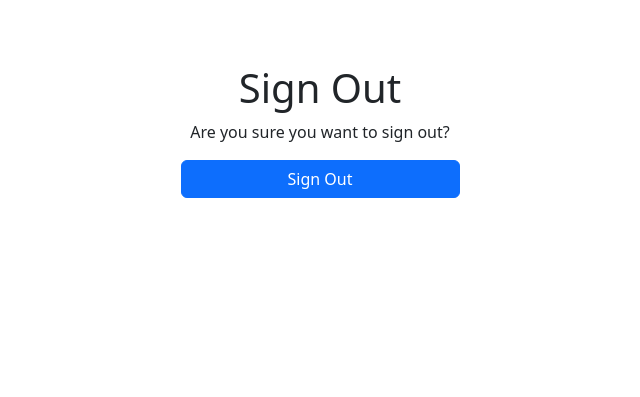
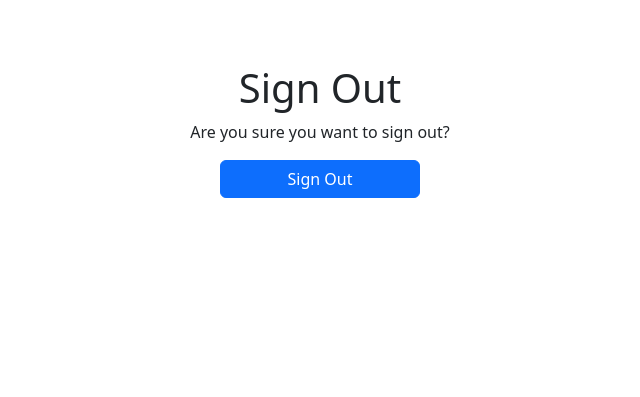
Before and after one commit to bengilbertcodes/inaspace, a Django app: page /accounts/logout/ in a window 1280 px wide. Shown: the part 56-453 px from the top of the page, without its empty margins (320-960 px from the left). Run offline with Django 5.2, Linux system fonts and the light colour scheme; the visitor is signed in with stand-in values (Sample User, id 1); some libraries are stand-ins or nearby versions.

Commit message:
Booking successAdjust button styles

```diff
--- a/bookings/templates/bookings/booking_success.html
+++ b/bookings/templates/bookings/booking_success.html
@@ -5,7 +5,7 @@
 {% block content %}
 <div class="container text-center">
 	<h2 class="text-success pt-3">Booking successful!</h2>
-	<div class="d-grid gap-2 col-4 mx-auto">
+	<div class="d-grid gap-2 col-8 mx-auto">
 		<a class="btn btn-lg btn-secondary" href="{% url 'booking' %}">Make another booking</a>
 		<a class="btn btn-lg btn-secondary" href="{% url 'home' %}">View your bookings</a>
 	</div>
--- a/static/css/styles.css
+++ b/static/css/styles.css
@@ -1,4 +1,4 @@
-/* custom css */
+/* General styles */
 html,
 body {
 	height: 100%;
@@ -47,14 +47,22 @@ footer {
 	margin: 5% auto;
 }
 
+/* Buttons and links */
 .btn-size {
 	flex: 1;
+}
+
+.signout-btn {
+	width: 200px;
+	display: block;
+	margin: 0 auto;
 }
 
 a {
 	text-decoration: none;
 }
 
+/* Messages styles */
 .alert-container {
 	width: 100%;
 	display: flex;
@@ -73,10 +81,7 @@ a {
 	position: relative;
 }
 
-.dt-input {
-	margin-left: 4px;
-}
-
+/* Bookings styles */
 .bookings-list-container {
 	width: 100%;
 }
--- a/templates/allauth/account/logout.html
+++ b/templates/allauth/account/logout.html
@@ -1,10 +1,11 @@
 {% extends "account/base.html" %}
-
+{% load static %}
 {% load i18n %}
 
 {% block title %}{% trans "Sign Out" %}{% endblock %}
 
 {% block content %}
+
 <div class="container form text-center">
 	<h1>{% trans "Sign Out" %}</h1>
 
@@ -15,7 +16,9 @@
 		{% if redirect_field_value %}
 		<input type="hidden" name="{{ redirect_field_name }}" value="{{ redirect_field_value }}" />
 		{% endif %}
-		<button type="submit" class="btn btn-primary w-25">{% trans 'Sign Out' %}</button>
+		<div class="d-grid col-8 mx-auto">
+			<button type="submit" class="btn btn-primary signout-btn">{% trans 'Sign Out' %}</button>
+		</div>
 	</form>
 </div>
 
```
Also changed, not shown: 1 other file.
